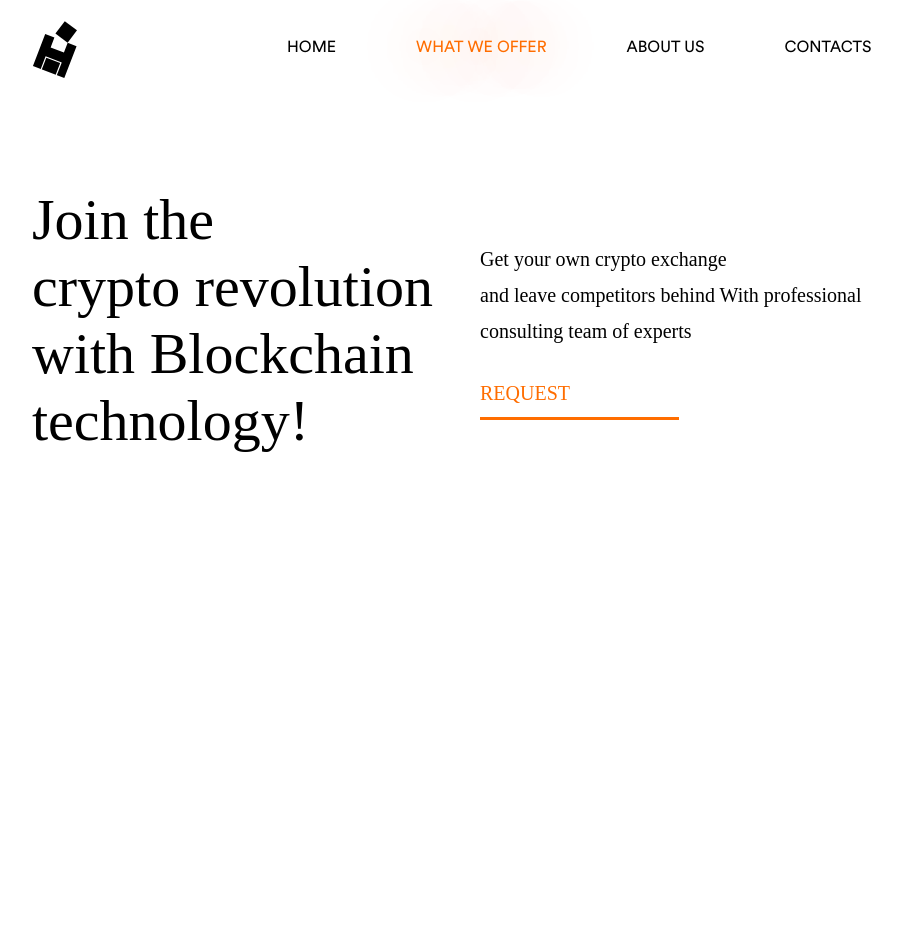
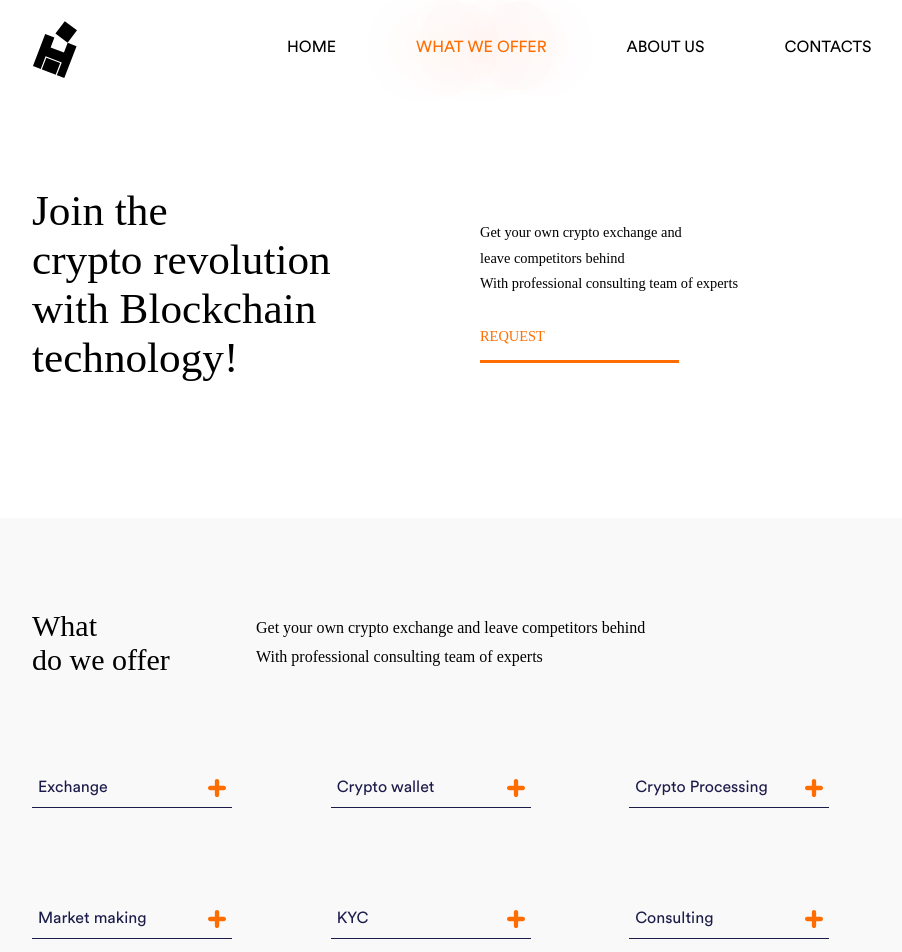
Before and after one commit to pledovski/human-farm-react, a React (Create React App) app: page / in a window 1280 px wide. Shown: the top 952 px of the page, without its empty margins (160-1062 px from the left). Before the commit the page ends 800 px from the top, so only its background shows below. Built offline with nearby package versions, Linux system fonts and the light colour scheme.

Commit message:
Second section added

```diff
--- a/src/App.js
+++ b/src/App.js
@@ -3,11 +3,14 @@ import "./App.css";
 import AppLayout from "./app/components/layout/AppLayout";
 import Header from "./app/components/layout/Header";
 import Showcase from './app/components/layout/Showcase'
+import WhatDoWeOffer from './app/components/layout/WhatDoWeOffer'
+
 
 const App = () => (
   <AppLayout>
     <Header />
     <Showcase />
+    <WhatDoWeOffer />
   </AppLayout>
 );
 
--- a/src/app/components/layout/Header.js
+++ b/src/app/components/layout/Header.js
@@ -3,7 +3,6 @@ import styled, { css } from "styled-components";
 import Logo from "./Logo";
 
 const NavContent = styled.div`
-  /* position:fixed; */
   top: 0px;
   display: grid;
   position: fixed;
@@ -15,7 +14,6 @@ const Nav = styled.div`
   display: grid;
   grid-auto-flow: column;
   padding: 35px;
-  /* justify-content: center; */
 `;
 
 const NavLinkElem = styled.a`
--- a/src/app/components/layout/Showcase.js
+++ b/src/app/components/layout/Showcase.js
@@ -1,20 +1,13 @@
 import React, { Fragment, Component } from "react";
 import styled from "styled-components";
 import RequestButton from "../layout/sharedComponents/RequestButton";
-
-const ShowcaseElem = styled.div`
-  padding-top: 186px;
-  padding-bottom: 250px;
-  display: grid;
-  grid-auto-flow: column;
-  grid-template-columns: 1fr 1fr;
-`;
 
 const LeftContainerRegular = styled.div`
   font-family: "BasisGrotesquePro-Light";
   font-weight: lighter;
   display: inline;
-  font-size: 58px;
+  font-size: 2.7rem;
+  margin-right: 3vw;
 `;
 
 const LeftContainerBold = styled.span`
@@ -25,7 +18,7 @@ const LeftContainer = () => {
   return (
     <Fragment>
       <LeftContainerRegular>
-        Join the <br />crypto revolution with{" "}
+        Join the <br />crypto revolution <br/> with{" "}
         <LeftContainerBold>Blockchain technology!</LeftContainerBold>
       </LeftContainerRegular>
     </Fragment>
@@ -33,7 +26,7 @@ const LeftContainer = () => {
 };
 
 const RightParagraphElem = styled.p`
-  font-size: 20px;
+  font-size: 0.9rem;
   line-height: 1.8;
   font-family: "BasisGrotesquePro-Light";
 `;
@@ -50,7 +43,7 @@ const RightContainer = () => {
     <Fragment>
       <RightContainerElem>
         <RightParagraphElem>
-          Get your own crypto exchange <br/> and leave competitors behind With
+          Get your own crypto exchange and <br/> leave competitors behind <br /> With
           professional consulting team of experts
         </RightParagraphElem>
         <RequestButton />
@@ -58,6 +51,14 @@ const RightContainer = () => {
     </Fragment>
   );
 };
+
+const ShowcaseElem = styled.div`
+  padding-top: 186px;
+  padding-bottom: 136px;
+  display: grid;
+  grid-auto-flow: column;
+  grid-template-columns: 1fr 1fr;
+`;
 
 export default class Showcase extends Component {
   render() {
--- /dev/null
+++ b/src/app/components/layout/WhatDoWeOffer.js
@@ -0,0 +1,88 @@
+import React from "react";
+import styled from "styled-components";
+import BlockHeader from "../layout/sharedComponents/BlockHeader";
+import SizeContainer from "../layout/sharedComponents/SizeContainer";
+import plus from "../../../img/add-orange.svg";
+
+const Plus = styled.img`
+  display: inline-block;
+  width: 18px;
+  height: 18px;
+`;
+
+const WhatDoWeOfferElem = styled.div`
+  z-index: -1000;
+  background-color: #f9f9f9;
+  width: 100vw;
+  position: relative;
+  left: 50%;
+  right: 50%;
+  margin-left: -50vw;
+  margin-right: -50vw;
+  height: 861px;
+`;
+
+const OfferButtonElem = styled.button`
+  display: flex;
+  align-items: center;
+  justify-content: space-between;
+  cursor: pointer;
+  color: #1c1c4a;
+  font-family: CircularStd;
+  font-weight: 350;
+  font-size: 1rem;
+  width: 200px;
+  margin: 0 0 100px 0;
+  padding-bottom: 10px;
+  border: 0;
+  background-color: transparent;
+  border-bottom: #1c1c4a 1px solid;
+  :hover {
+    border-bottom: #ff6d00 1px solid;
+    color: #ff6d00;
+  }
+`;
+
+const ButtonsListElem = styled.div`
+  display: grid;
+  margin-top: 100px;
+  grid-template-columns: repeat(auto-fit, minmax(250px, 1fr));
+`;
+
+const WhatDoWeOffer = () => {
+  return (
+    <WhatDoWeOfferElem>
+      <SizeContainer>
+        <BlockHeader />
+        <ButtonsListElem>
+          <OfferButtonElem>
+            Exchange
+            <Plus src={plus} />
+          </OfferButtonElem>
+          <OfferButtonElem>
+            Crypto wallet
+            <Plus src={plus} />
+          </OfferButtonElem>
+          <OfferButtonElem>
+            Crypto Processing
+            <Plus src={plus} />
+          </OfferButtonElem>
+          <OfferButtonElem>
+            Market making
+            <Plus src={plus} />
+          </OfferButtonElem>
+          <OfferButtonElem>
+            KYC
+            <Plus src={plus} />
+          </OfferButtonElem>
+          <OfferButtonElem>
+            Consulting
+            <Plus src={plus} />
+          </OfferButtonElem>
+        </ButtonsListElem>
+      </SizeContainer>
+    </WhatDoWeOfferElem>
+  );
+};
+
+export default WhatDoWeOffer;
--- /dev/null
+++ b/src/app/components/layout/sharedComponents/BlockHeader.js
@@ -0,0 +1,33 @@
+import React from "react";
+import styled from "styled-components";
+
+const BlockTitleElem = styled.div`
+  display: grid;
+  grid-auto-flow: column;
+  align-items: center;
+  grid-template-columns: 1fr 3fr;
+  padding-top: 91px;
+`;
+
+const BlockHeaderElem = styled.div`
+  font-family: "CircularStd-Bold";
+  font-size: 30px;
+  margin-right: 40px;
+`;
+const BlockParagraphElem = styled.div`
+  font-family: "BasisGrotesquePro-Light";
+  font-size: 16px;
+  line-height: 1.8;
+`;
+
+export default function BlockHeader() {
+  return (
+    <BlockTitleElem>
+      <BlockHeaderElem>What <br/> do we offer</BlockHeaderElem>
+      <BlockParagraphElem>
+        Get your own crypto exchange and leave competitors behind <br/> With
+        professional consulting team of experts
+      </BlockParagraphElem>
+    </BlockTitleElem>
+  );
+}
--- a/src/app/components/layout/sharedComponents/RequestButton.js
+++ b/src/app/components/layout/sharedComponents/RequestButton.js
@@ -3,10 +3,11 @@ import styled from "styled-components";
 
 const ButtonElem = styled.a`
   font-family: "CircularStd-Medium";
-  font-size: 20px;
+  font-size: 0.9rem;
   color: #ff6d00;
   text-decoration: none;
   display: inline-block;
+  cursor: pointer;
   width: 199px;
   line-height: 48px;
   border-bottom: #ff6d00 3px solid;
--- /dev/null
+++ b/src/app/components/layout/sharedComponents/SizeContainer.js
@@ -0,0 +1,6 @@
+import styled from "styled-components";
+
+export default styled.div`
+width: 70%;
+margin: auto;
+`;
```
Also changed, not shown: src/img/add-black.svg (added), src/img/add-orange.svg (added).
